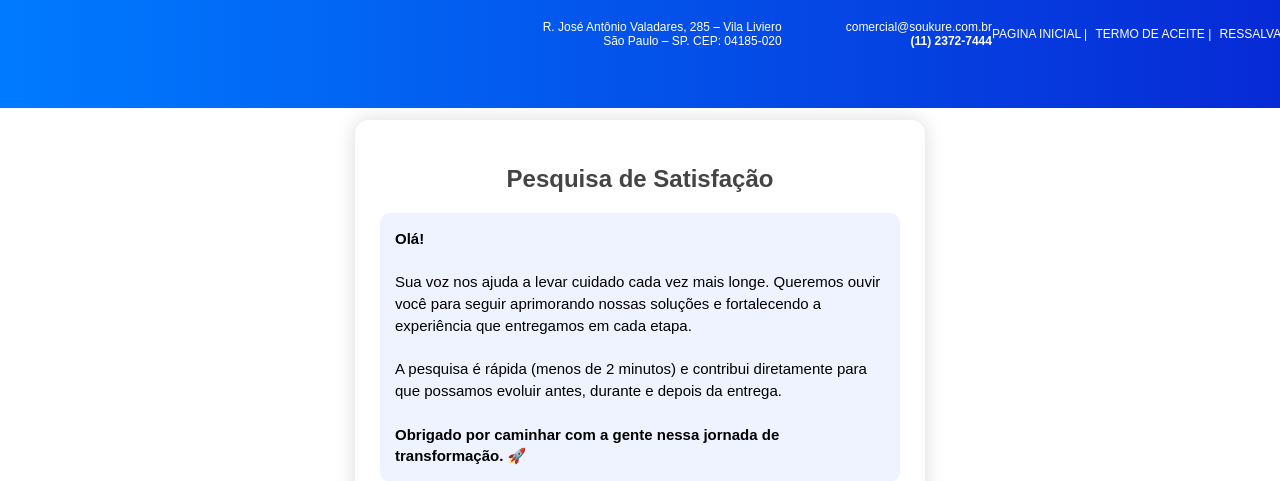
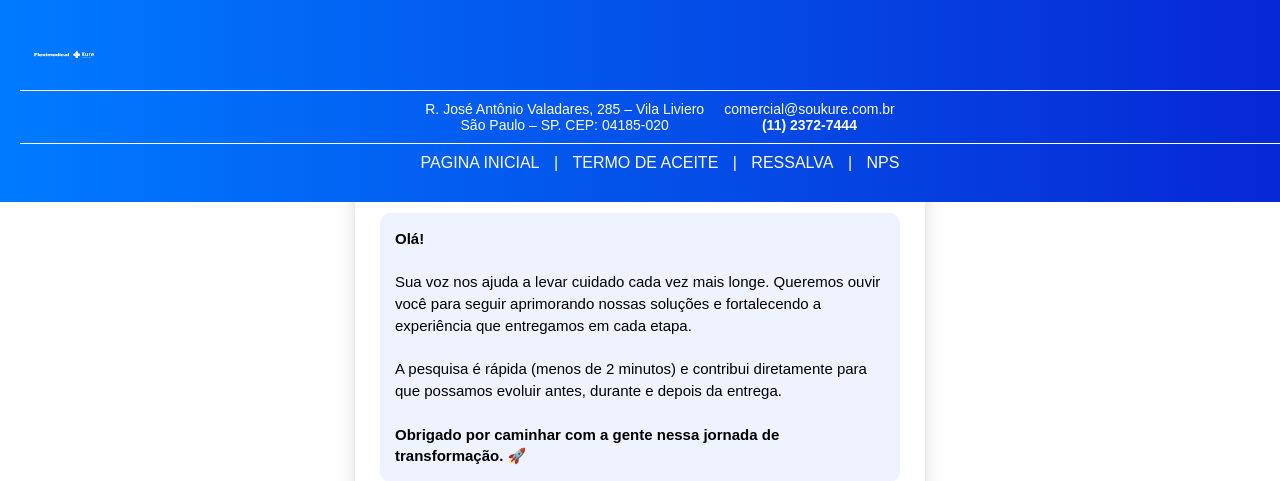
Before and after one commit to HenriqueNunes-2008/Termo_Aceite, a Flask app: page /nps in a window 1280 px wide. Shown: the top 481 px of the page. Run offline with Flask 3, Linux system fonts and the light colour scheme.

Commit message:
Refactor NPS HTML structure and styles

```diff
--- a/templates/nps.html
+++ b/templates/nps.html
@@ -155,26 +155,28 @@ body {
             font-size: 15px;
         }
     }
-.topbar { background: linear-gradient(to right, #007bff, #0725d3); color: white; padding: 40px; display: flex; justify-content: space-between; align-items: center; position: fixed; top: 0; left: 0; width: 100%; z-index: 10; }
-.logo { position: absolute; height: 35%; top: -13%; left: 20px; z-index: 1; }
-.address { position: relative; text-align: right; top: -20px; font-size: 12px; color: white; flex: 1; margin-right: 5%; }
-.contact-info { position: relative; top: -20px; text-align: right; font-size: 12px; color: white; }
-.contact-info a { color: white; text-decoration: none; font-size: 12px; margin-left: 5px; }
-.contact-info a:first-child { margin-left: 0; }
+.topbar { background: linear-gradient(to right, #007bff, #0725d3); color: white; padding: 20px; display: flex; flex-direction: column; position: fixed; top: 0; left: 0; width: 100%; z-index: 10; }
+.logo-section { display: flex; align-items: center; padding: 10px 0; border-bottom: 1px solid white; }
+.logo { height: 50px; margin-right: 20px; }
+.middle-section { display: flex; justify-content: center; align-items: center; padding: 10px 0; border-bottom: 1px solid white; text-align: center; }
+.address { font-size: 14px; margin-right: 20px; }
+.contact-info { font-size: 14px; }
+.contact-info a { color: white; text-decoration: none; }
 .contact-info a:hover { text-decoration: underline; }
-.navigation { position: relative; top: -20px; text-align: right; font-size: 12px; color: white; }
-.navigation a { color: white; text-decoration: none; margin-left: 5px; }
-.navigation a:first-child { margin-left: 0; }
+.nav-section { display: flex; justify-content: center; align-items: center; padding: 10px 0; }
+.navigation { font-size: 16px; }
+.navigation a { color: white; text-decoration: none; margin: 0 10px; }
 .navigation a:hover { text-decoration: underline; }
 
 </style>
 </head>
 
 <body>
-    <!-- LOGO (AGORA COM url_for) -->
+    <div class="topbar">
+        <div class="logo-section">
             <img src="{{ url_for('static', filename='logo_fleximedical.png') }}" class="logo">
-
-    <div class="topbar">
+        </div>
+        <div class="middle-section">
             <div class="address">
                 R. José Antônio Valadares, 285 – Vila Liviero<br>
                 São Paulo – SP. CEP: 04185-020
@@ -183,11 +185,14 @@ body {
                 comercial@soukure.com.br<br>
                 <strong>(11) 2372-7444</strong>
             </div>
+        </div>
+        <div class="nav-section">
             <div class="navigation">
                 <a href="{{ url_for('home') }}">PAGINA INICIAL</a> |
                 <a href="{{ url_for('termo') }}">TERMO DE ACEITE</a> |
                 <a href="{{ url_for('ressalvas') }}">RESSALVA</a> |
                 <a href="{{ url_for('nps') }}">NPS</a>
+            </div>
         </div>
     </div>
 
```
Lines whose indentation alone changed are shown as unchanged.
